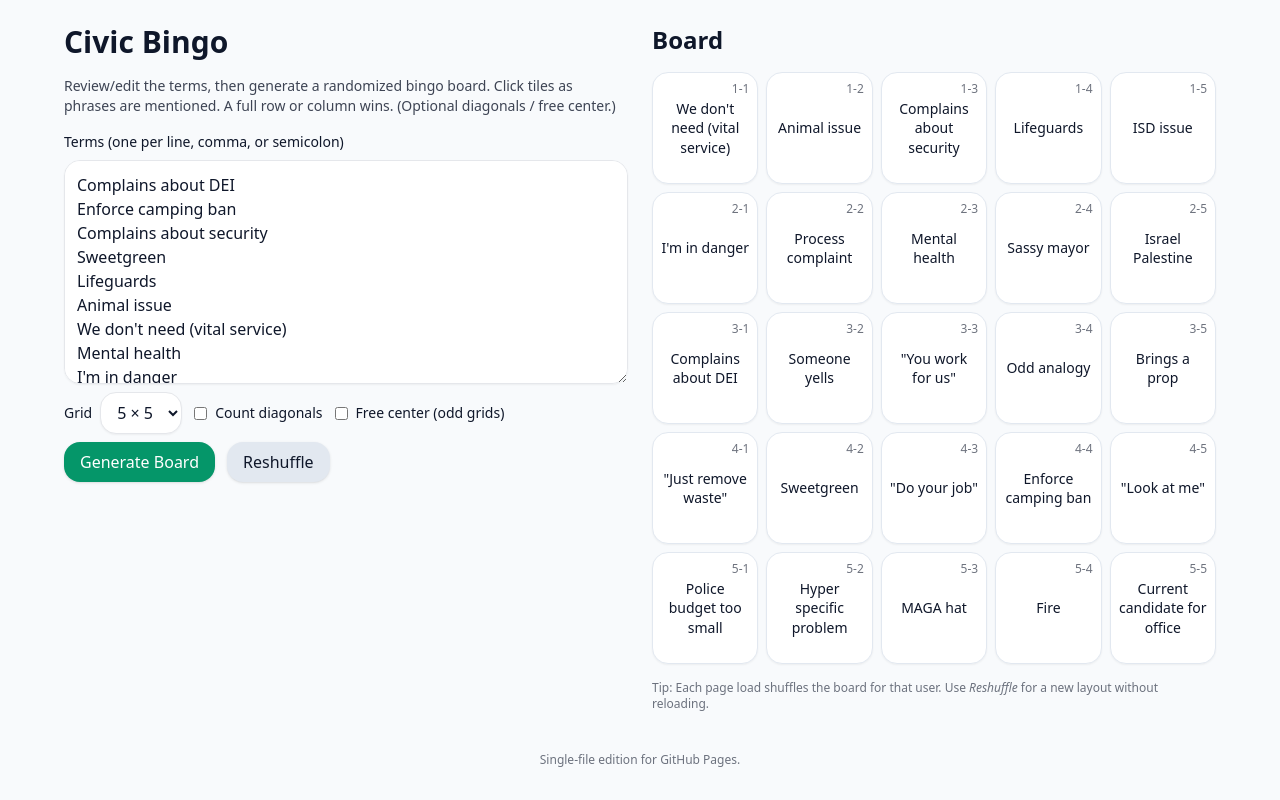
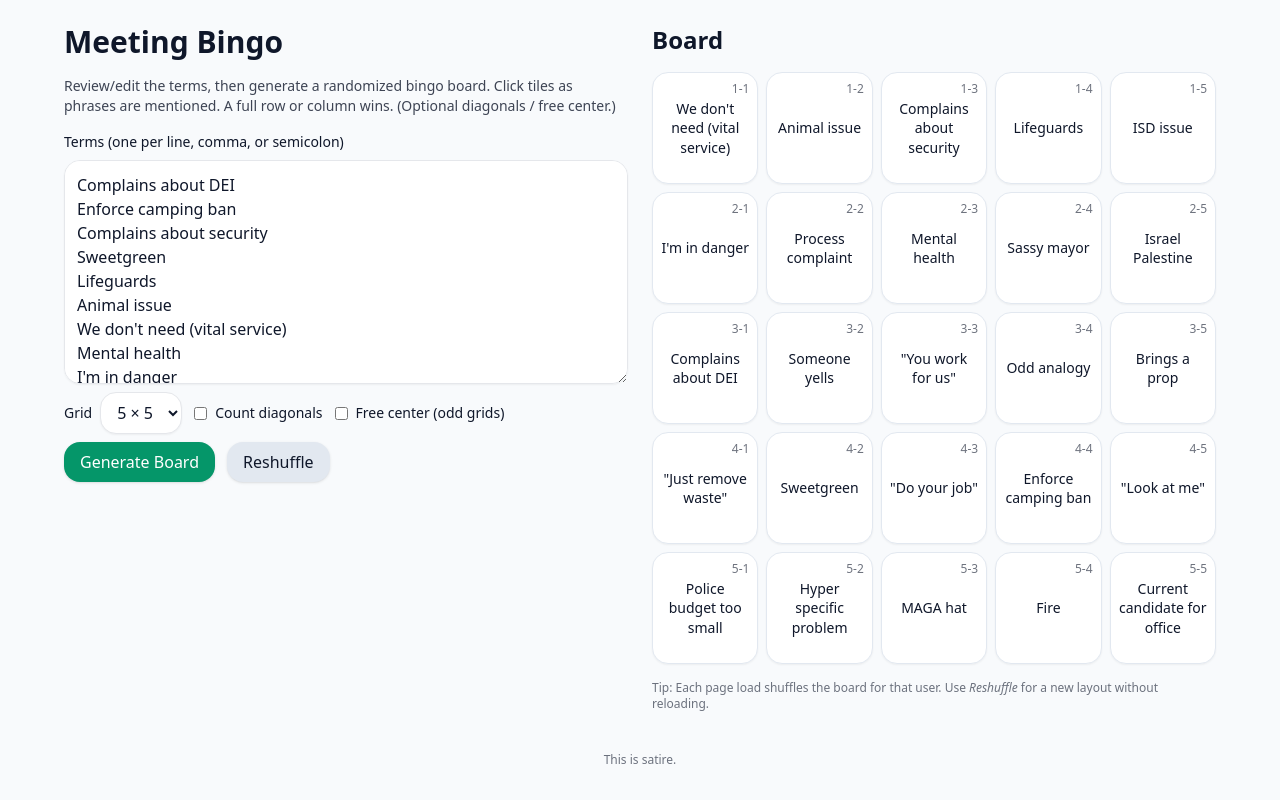
Before and after one commit to brooksbennett/nfc-pages, a plain HTML site: page meeting-bingo.html in a window 1280 px wide. Drawn offline with nearby package versions, Linux system fonts and the light colour scheme.

Commit message:
Update meeting-bingo.html

```diff
--- a/meeting-bingo.html
+++ b/meeting-bingo.html
@@ -3,7 +3,7 @@
 <head>
   <meta charset="utf-8" />
   <meta name="viewport" content="width=device-width, initial-scale=1" />
-  <title>Civic Bingo</title>
+  <title>Meeting Bingo</title>
   <script src="https://cdn.tailwindcss.com"></script>
   <style>
     .tile { transition: box-shadow 160ms, border-color 160ms; }
@@ -15,7 +15,7 @@
 <body class="min-h-screen bg-slate-50 text-slate-900 p-6">
   <div class="max-w-6xl mx-auto grid gap-6 md:grid-cols-2">
     <section class="space-y-4">
-      <h1 class="text-3xl font-bold">Civic Bingo</h1>
+      <h1 class="text-3xl font-bold">Meeting Bingo</h1>
       <p class="text-sm opacity-80">Review/edit the terms, then generate a randomized bingo board. Click tiles as phrases are mentioned. A full row or column wins. (Optional diagonals / free center.)</p>
 
       <div class="grid gap-2">
@@ -55,7 +55,7 @@
     </section>
   </div>
 
-  <footer class="mt-10 text-center text-xs opacity-60">Single-file edition for GitHub Pages.</footer>
+  <footer class="mt-10 text-center text-xs opacity-60">This is satire.</footer>
 
   <script>
   const DEFAULT_TERMS = [
```
